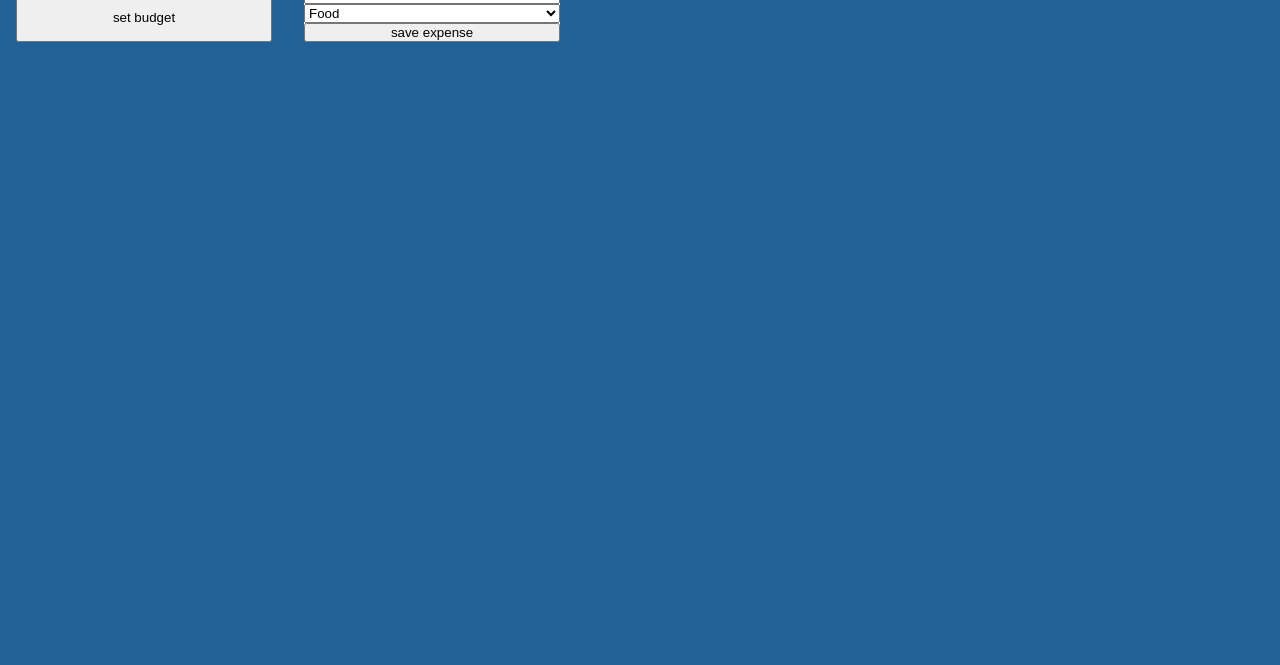
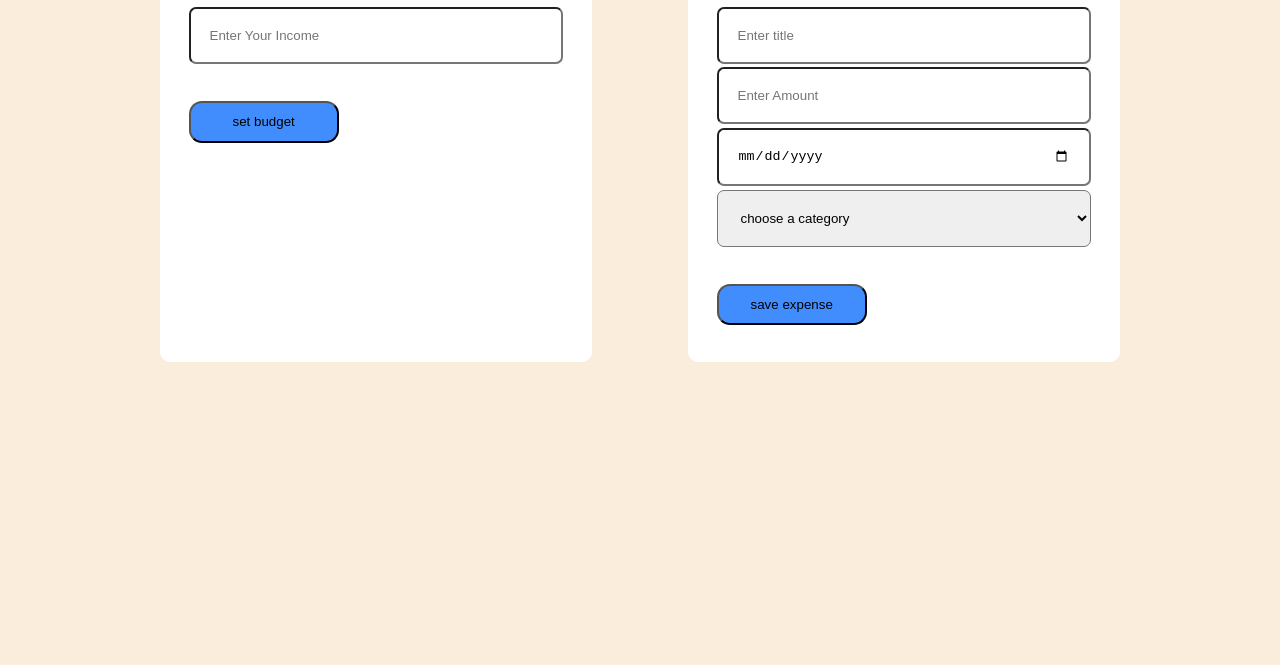
Before and after one commit to md-jafari/BudgetApp, a plain HTML site: page index.html in a window 1280 px wide. Shown: the part 135-800 px from the top of the page. Drawn offline with nearby package versions, Linux system fonts and the light colour scheme.

Commit message:
budget-summery

```diff
--- a/index.html
+++ b/index.html
@@ -5,7 +5,7 @@
     <meta http-equiv="X-UA-Compatible" content="IE=edge">
     <meta name="viewport" content="width=device-width, initial-scale=1.0">
     <title>Budget Application</title>
-    <link rel="stylesheet" href="style.css">
+    <link rel="stylesheet" href="style2.css">
 </head>
 <body>
     <header>
@@ -13,10 +13,11 @@
     </header>
 
     <main>
-        <div id="app">
+        <div class="app">
+
             <div class="input-container">
 
-                <div class="budget container">
+                <div class="budget-container">
 
                     <h2>Budget</h2>
 
@@ -25,15 +26,16 @@
 
                 </div>
 
-            <div class="expense container">
+                <div class="expense-container">
 
                     <h2>Expense</h2>
 
-                <input type="text" placeholder="Expense name">
-                <input type="text" placeholder="Enter Expense Amount">
-                <input type="date" placeholder="Date">
+                    <input type="text" placeholder="Enter title">
+                    <input type="text" placeholder="Enter Amount">
+                    <input type="date" >
 
                     <select name="category" id="gategory">
+                        <option value="" disabled selected hidden>choose a category</option>
                         <option value="Groceries">Food</option>
                         <option value="Rent">Rent</option>
                         <option value="Transport">Transport</option>
@@ -44,6 +46,12 @@
                 </div>
 
             </div>
+            <div class="output-container">
+                <div>
+
+                </div>
+            </div>
+
         </div>
     </main>
     <script src="https://unpkg.com/vue@next"></script>
--- a/script.js
+++ b/script.js
@@ -4,4 +4,4 @@ const app = Vue.createApp({
           name: 'Mohammed'
         }
     }
-}).mount('#app');
+}).mount('.app');
--- /dev/null
+++ b/style2.css
@@ -0,0 +1,63 @@
+*{
+ box-sizing: border-box;
+ margin: 0;
+ padding: 0;
+}
+
+body{
+    background-color:rgb(250, 237, 220)
+}
+header{
+    text-align: center;
+}
+.app {
+    width: 90%;
+    font-size: 20px;
+    max-width: 60rem;
+    margin: 1em auto;
+}
+.input-container {
+    display: flex;
+    flex-direction: row;
+}
+
+.budget-container{
+    display: flex;
+    flex-direction: column;
+    width: 45%;
+    padding: 3%;
+    border-radius: 10px;
+    background-color: white;
+}
+.expense-container{
+    display: flex;
+    flex-direction: column;
+    width: 45%;
+    margin-left: 10%;
+    padding: 3%;
+    border-radius: 10px;
+    background-color: white;
+}
+
+input, select {
+    padding: 5%;
+    margin-top: 1%;
+    border-radius: 7px;
+}
+button {
+    padding: 3%;
+    width: 40%;
+    margin-top: 10%;
+    margin-bottom: 2%;
+    background-color: rgb(66, 141, 253);
+    border-radius: 13px;
+}
+
+.budget-container h2 {
+
+    margin-bottom: 5%;
+}
+.expense-container h2 {
+
+    margin-bottom: 5%;
+}
```
Lines whose indentation alone changed are shown as unchanged.
